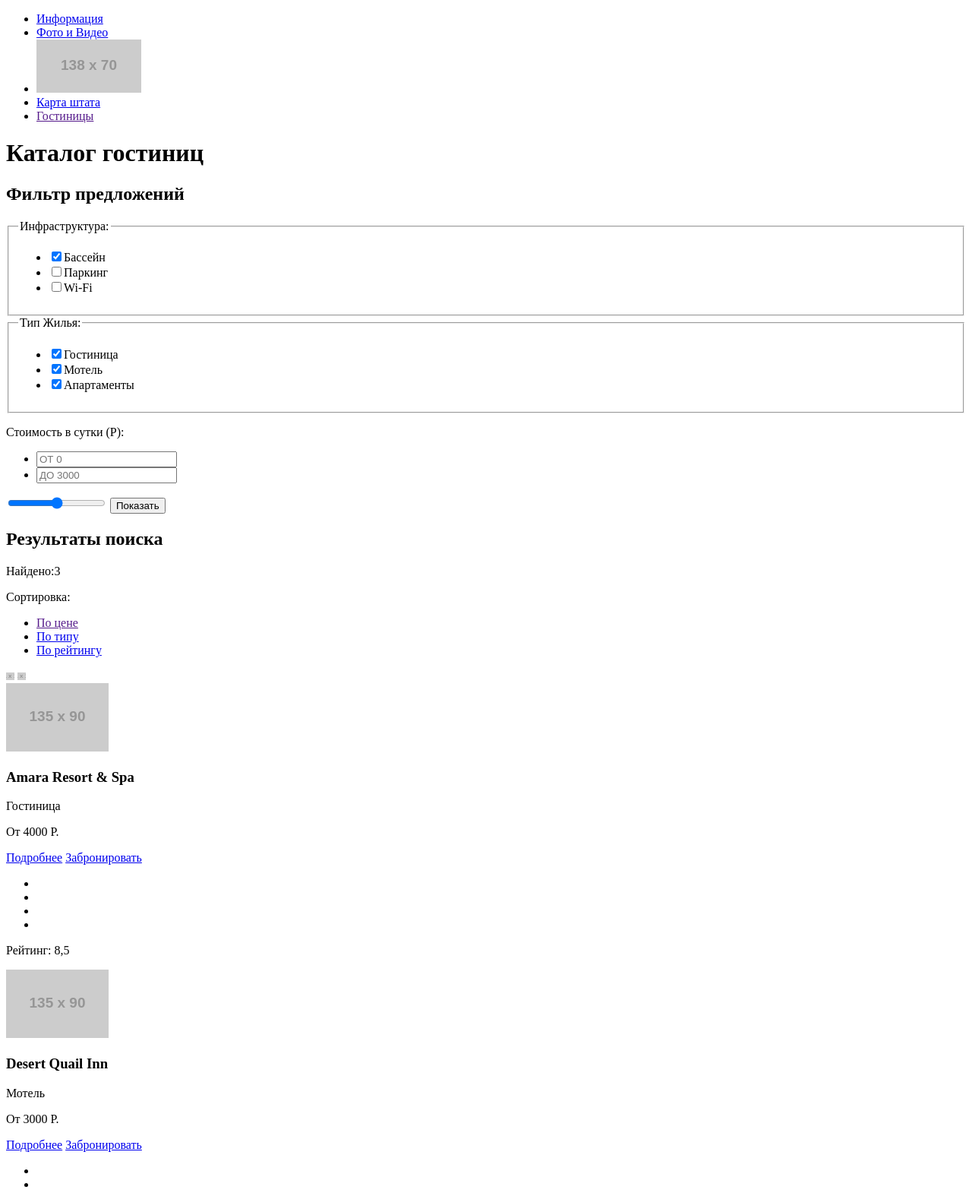
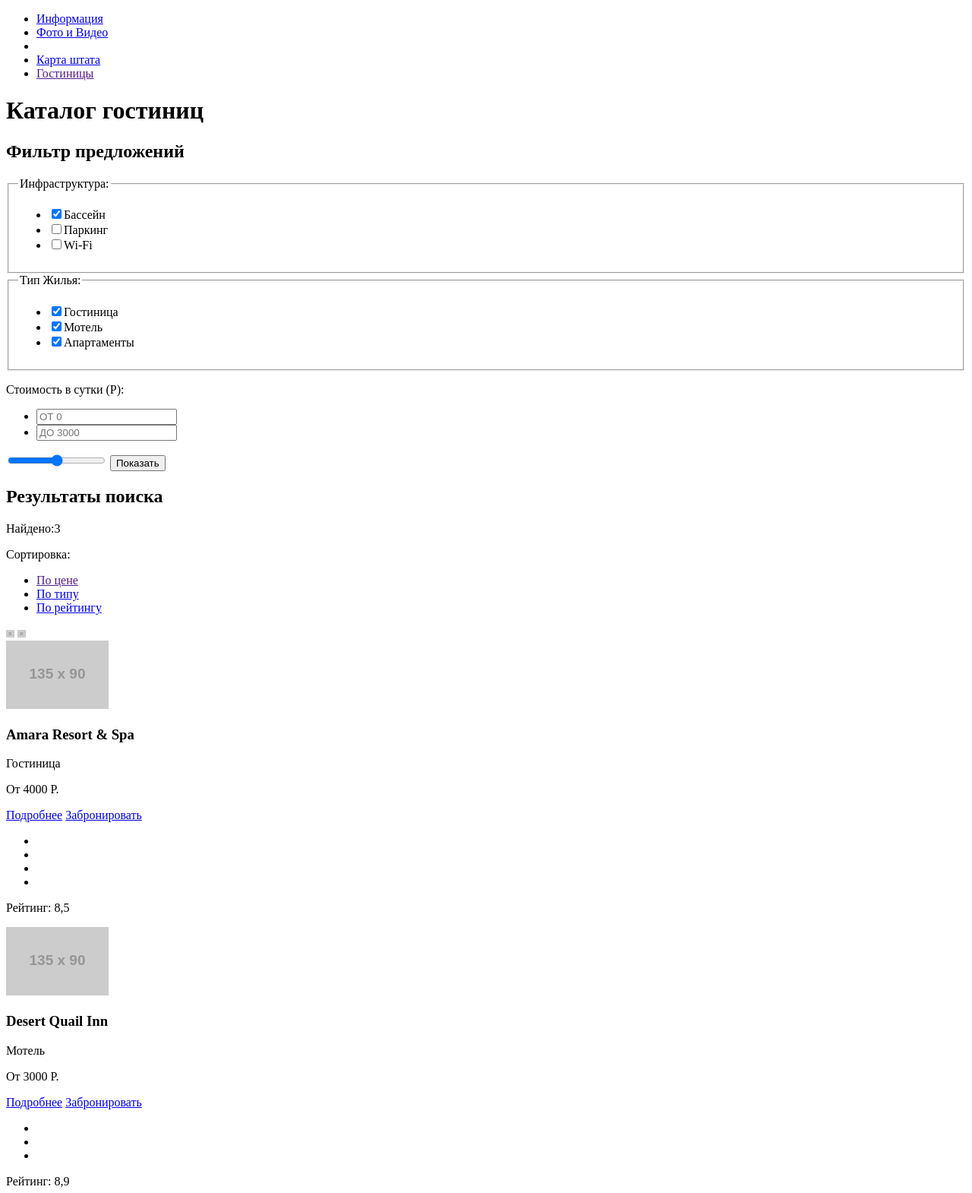
Before and after one commit to Kawa-Banga/834885-sedona-30, a plain HTML site: page catalog.html in a window 1280 px wide. Shown: the top 1570 px of the page at 76% size. Drawn offline with Linux system fonts and the light colour scheme; placeholder pictures from the web are drawn by us.

Commit message:
Update catalog.html

```diff
--- a/catalog.html
+++ b/catalog.html
@@ -10,10 +10,7 @@
   			<ul>
   				<li><a href="#">Информация</a></li>
   				<li><a href="#">Фото и Видео</a></li>
-  				<li><a href="index.html">
-  					<img src="https://via.placeholder.com/138x70" alt="Логотип Седона" width="138" height="70">
-  					</a>
-  				</li>
+  				<li><a href="index.html"></a></li>
   				<li><a href="#">Карта штата</a></li>
   				<li><a href="">Гостиницы</a></li>
   			</ul>
@@ -65,8 +62,10 @@
       		</div>
       		<a href="#"><img src="https://via.placeholder.com/11x10" alt="Выше" width="11" height="10"></a>
         	<a href="#"><img src="https://via.placeholder.com/11x10" alt="Ниже" width="11" height="10"></a>
-      </div>
-      <article>
+        </div>
+      </section>
+      <section>
+        <article>
       		<img src="https://via.placeholder.com/135x90" alt="Гостиница Amara Resort & Spa" width="135" height="90">
       		<h3>Amara Resort & Spa</h3>
       		<p>Гостиница</p>
@@ -82,8 +81,10 @@
 	      	</ul>
       		<p>Рейтинг: 8,5</p>
         </article>
+      </section>
+      <section>
         <article>
-      	<img src="https://via.placeholder.com/135x90" alt="Гостиница Desert Quail Inn" width="135" height="90">
+          <img src="https://via.placeholder.com/135x90" alt="Гостиница Desert Quail Inn" width="135" height="90">
       		<h3>Desert Quail Inn</h3>
       		<p>Мотель</p>
       		<p>От 3000 Р.</p>
@@ -96,6 +97,8 @@
       		</ul>
       		<p>Рейтинг: 8,9</p>
         </article>
+      </section>
+      <section>
       	<article>
       	<img src="https://via.placeholder.com/135x90" alt="Гостиница Villas at Poco Diablo" width="135" height="90">
       		<h3>Villas at Poco Diablo</h3>
```
